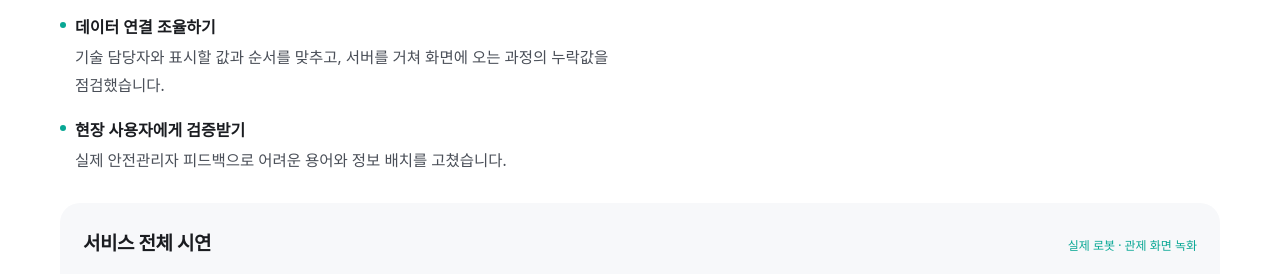
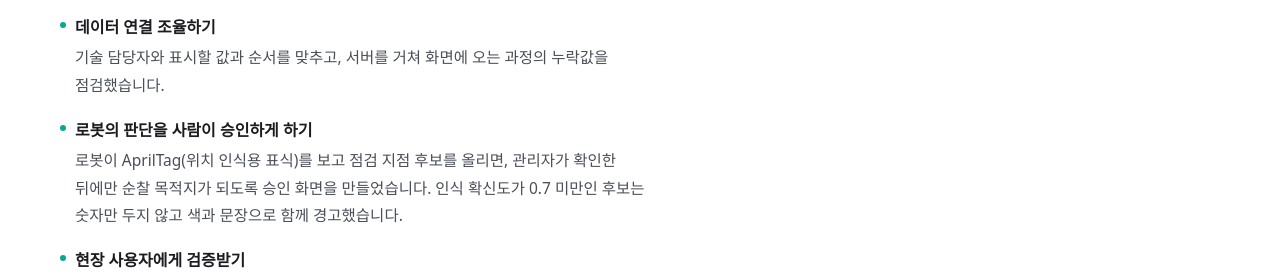
Before and after one commit to yeaseunglee96/yeaseunglee96.github.io, a plain HTML site: page index.html in a window 1280 px wide. Shown: the part 10662-10936 px from the top of the page. Drawn offline with Linux system fonts and the light colour scheme; grey boxes are pictures that could not be loaded; a web font is replaced by a local one.

Commit message:
삐용 AprilTag 점검 지점 승인 화면 추가
Co-Authored-By: Claude Opus 5.5 <noreply@anthropic.com>

```diff
--- a/index.html
+++ b/index.html
@@ -351,6 +351,7 @@
           <ul class="contribution-list">
             <li><strong>판단 순서대로 화면 배치하기</strong><span>현재 상황 → AI 판단 근거 → 화재 지점·로봇 위치 순으로 정보를 다시 구성했습니다.</span></li>
             <li><strong>데이터 연결 조율하기</strong><span>기술 담당자와 표시할 값과 순서를 맞추고, 서버를 거쳐 화면에 오는 과정의 누락값을 점검했습니다.</span></li>
+            <li><strong>로봇의 판단을 사람이 승인하게 하기</strong><span>로봇이 AprilTag(위치 인식용 표식)를 보고 점검 지점 후보를 올리면, 관리자가 확인한 뒤에만 순찰 목적지가 되도록 승인 화면을 만들었습니다. 인식 확신도가 0.7 미만인 후보는 숫자만 두지 않고 색과 문장으로 함께 경고했습니다.</span></li>
             <li><strong>현장 사용자에게 검증받기</strong><span>실제 안전관리자 피드백으로 어려운 용어와 정보 배치를 고쳤습니다.</span></li>
           </ul>
         </div>
```
